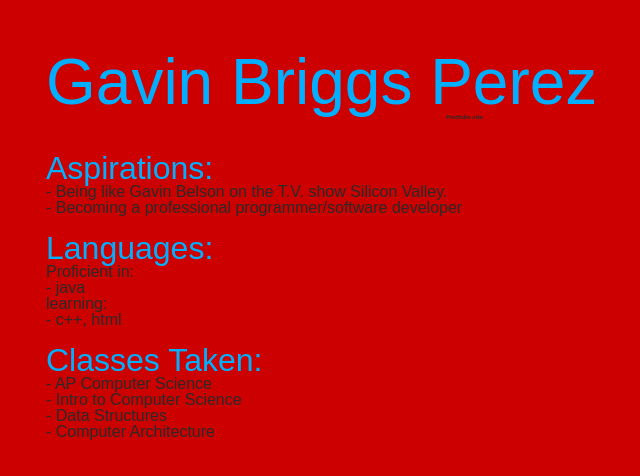
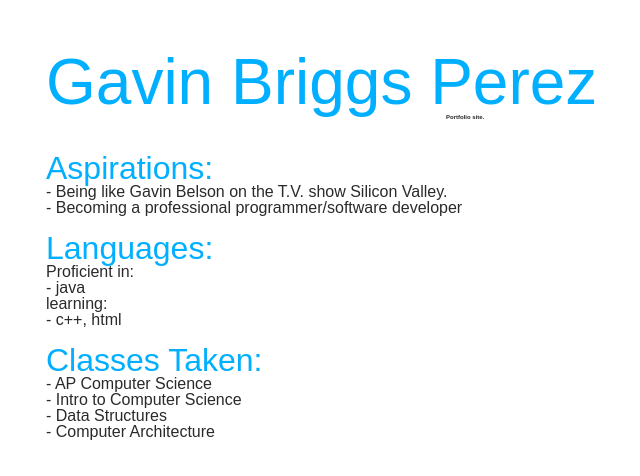
Before and after one commit to gBriggsP/gBriggsP.github.io, a plain HTML site: page index.html in a window 1280 px wide. Shown: the whole page, without its empty margins (4-644 px from the left). Drawn offline with Linux system fonts and the light colour scheme.

Commit message:
small changes to BG colors

```diff
--- a/index.html
+++ b/index.html
@@ -13,7 +13,7 @@
     <title>Gavin BP Portfolio</title>
     <style type = "text/css">
       body {
-        background-color: #cd0000;
+        background-color: #ffffff;
         font-family: arial;
       }
     </style>
```
